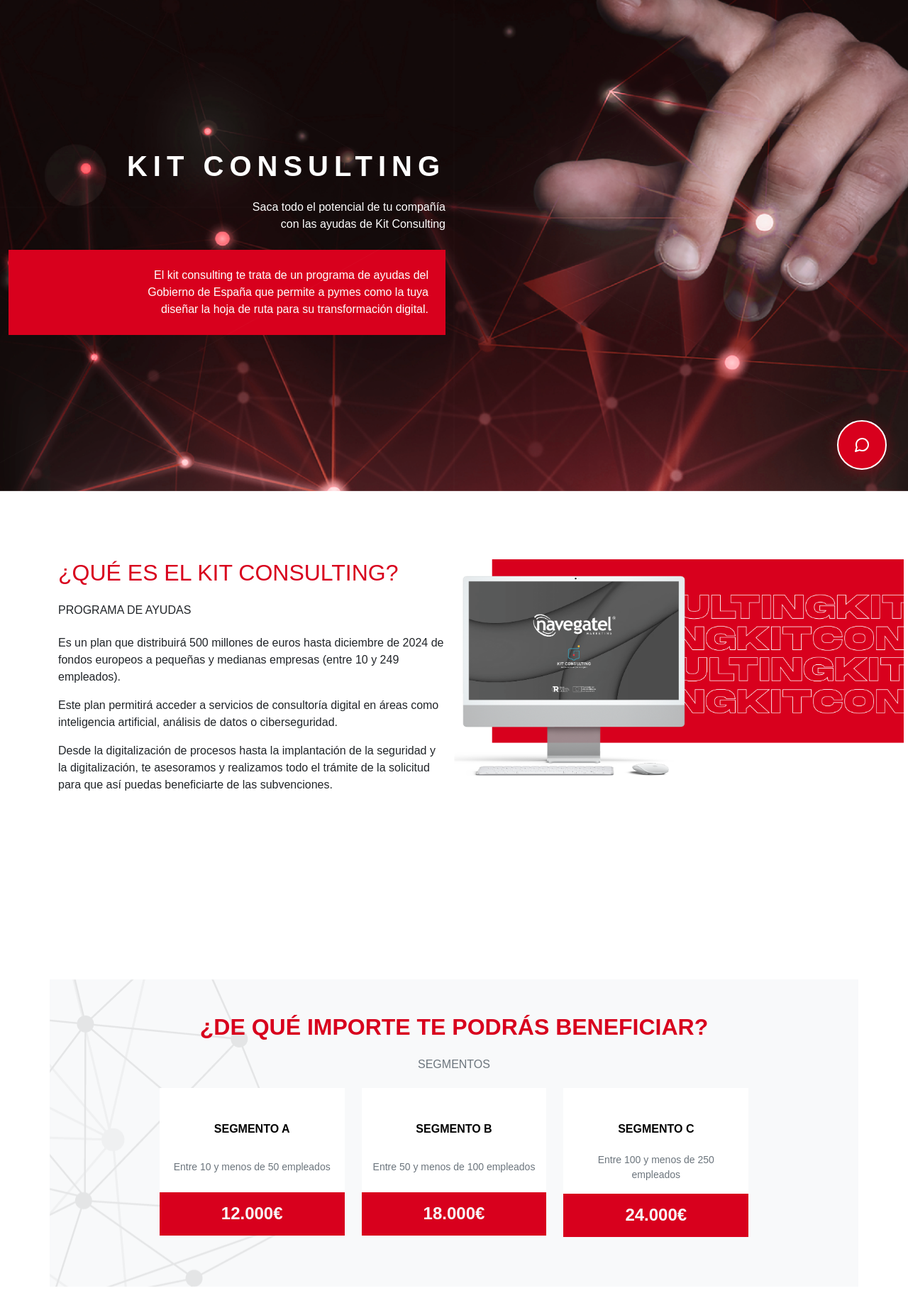
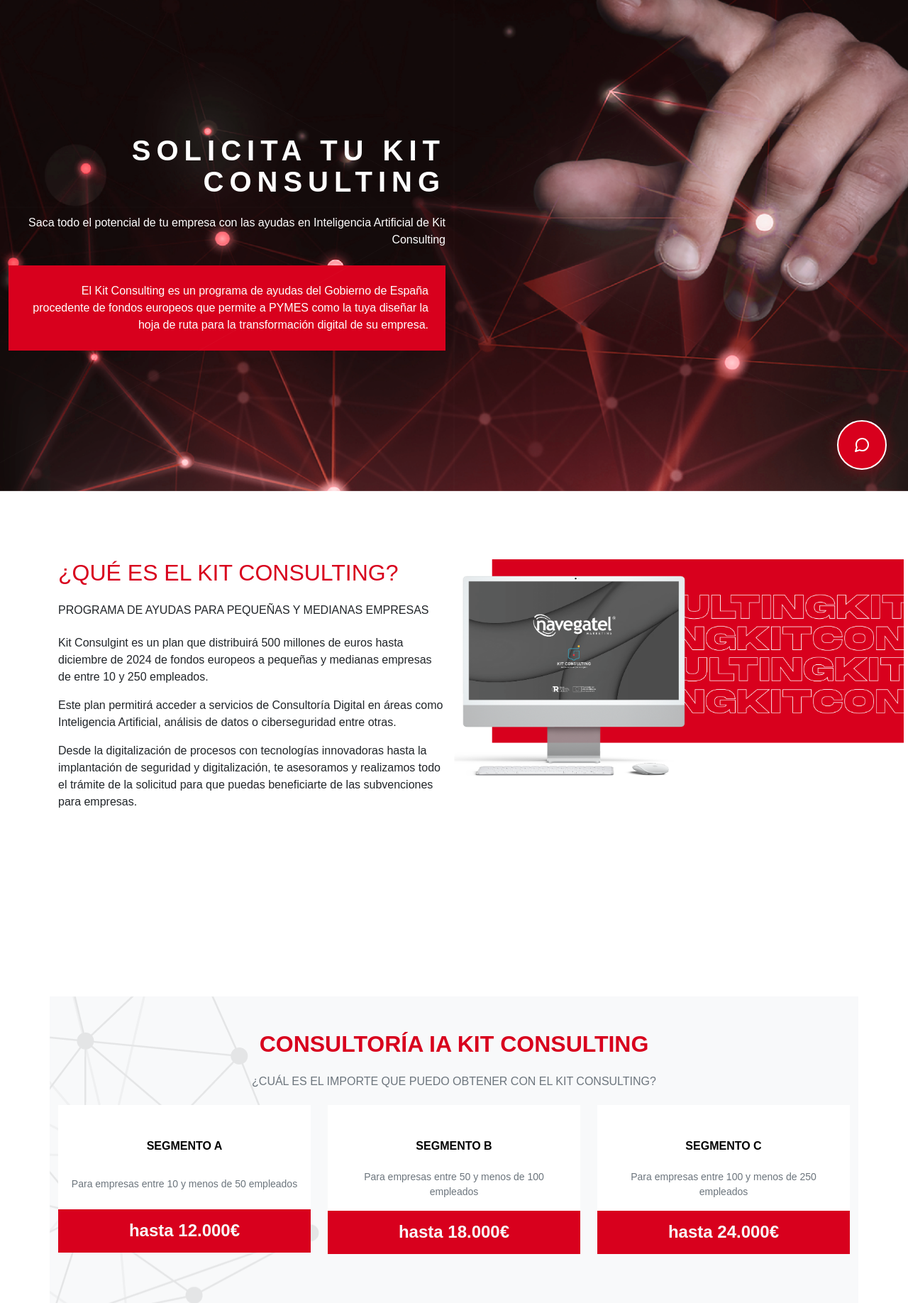
Before and after one commit to EdvardKS/DigitalAgentScheduler, a Flask app: page / in a window 1280 px wide. Shown: the part 108-1944 px from the top of the page at 71% size. Run offline with Flask 3, Linux system fonts and the light colour scheme.

Commit message:
SEO On-Page

```diff
--- a/chatbot.py
+++ b/chatbot.py
@@ -271,9 +271,9 @@ def handle_service_selection(user_input, session):
 
     return (
         "<strong>¿Qué servicio te interesa?</strong>\n\n"
-        "1. Inteligencia Artificial (hasta 6.000€)\n"
-        "2. Ventas Digitales (hasta 6.000€)\n"
-        "3. Estrategia y Rendimiento de Negocio (hasta 6.000€)\n\n"
+        "<br>1. Inteligencia Artificial (hasta 6.000€)\n"
+        "<br>2. Ventas Digitales (hasta 6.000€)\n"
+        "<br>3. Estrategia y Rendimiento de Negocio (hasta 6.000€)\n\n"
         "<strong>Por favor, selecciona el número del servicio deseado:</strong>" +
         session.format_state_data()
     )
--- a/requirements.txt
+++ b/requirements.txt
@@ -20,3 +20,4 @@ flask-sqlalchemy
 openai
 python-dotenv
 sqlalchemy
+psycopg2-binary
--- a/static/css/style.css
+++ b/static/css/style.css
@@ -606,3 +606,6 @@ footer a:hover {
 .bg-base {
     background-color: #f7f7f7 !important;
 }
+.links:hover {
+    color:black;
+}
--- a/templates/base.html
+++ b/templates/base.html
@@ -3,7 +3,7 @@
 <head>
     <meta charset="UTF-8">
     <meta name="viewport" content="width=device-width, initial-scale=1.0">
-    <title>KIT CONSULTING - Transformación Digital</title>
+    <title>KIT CONSULTING</title>
     <link href="https://cdn.jsdelivr.net/npm/bootstrap@5.3.0/dist/css/bootstrap.min.css" rel="stylesheet">
     <link href="/static/css/style.css" rel="stylesheet">
     <script src="https://unpkg.com/feather-icons"></script>
@@ -21,16 +21,16 @@
             <div class="collapse navbar-collapse" id="navbarNav">
                 <ul class="navbar-nav ms-auto">
                     <li class="nav-item">
-                        <a class="nav-link scroll-link" href="#what-is">KIT CONSULTING</a>
+                        <a class="nav-link scroll-link" href="#what-is" title="Kit Consulting">KIT CONSULTING</a>
                     </li>
                     <li class="nav-item">
-                        <a class="nav-link scroll-link" href="#segments">CONSULTORÍA IA</a>
+                        <a class="nav-link scroll-link" href="#segments" title="Consultoría IA">CONSULTORÍA IA</a>
                     </li>
                     <li class="nav-item">
-                        <a class="nav-link scroll-link" href="#solutions">SUBVENCIONES KIT</a>
+                        <a class="nav-link scroll-link" href="#solutions" title="Subvenciones Kit Consulting">SUBVENCIONES KIT</a>
                     </li>
                     <li class="nav-item">
-                        <a class="nav-link scroll-link" href="#contact">ASESOR DIGITAL</a>
+                        <a class="nav-link scroll-link" href="#contact" title="Asesor Digital Kit Consulting">ASESOR DIGITAL</a>
                     </li>
                 </ul>
             </div>
@@ -43,10 +43,11 @@
     <footer class="bg-danger text-white py-4">
         <div class="container">
             <div class="row">
-                <h4 class="text-center mb-5 py-3 fs-6">Ponte en contacto con nosotros para resolver tus dudas o solicitar el kit consulting</h4>
+                <h4 class="text-center mb-5 py-3 fs-6">Ponte en contacto con nosotros para resolver tus dudas o solicitar el Kit Consulting</h4>
                 <!-- Logo -->
                 <div class="col-md-3 mb-4 mb-md-0">
-                    <img src="static/disenyo/SVG/01-LOGO.svg" alt="Navegatel Logo" class="img-fluid" style="width: 150px;color:white !important">
+
+                    <img src="static/disenyo/SVG/01-LOGO.svg" alt="Navegatel Logo" class="img-fluid" width="180px" style="color: rgb(255, 255, 255); filter: brightness(0) invert(1);">
                     <div class="d-flex gap-2 mt-2">
                         <a href="https://instagram.com" class="text-white" target="_blank">
                             <i data-feather="instagram"></i>
@@ -69,11 +70,10 @@
                 <div class="col-md-3">
                     <h3>Kit Consulting</h3>
                     <ul class="list-unstyled">
-                        <li><a href="#" class="text-white text-decoration-none">Inicio</a></li>
-                        <li><a href="#" class="text-white text-decoration-none">Kit consulting</a></li>
-                        <li><a href="#" class="text-white text-decoration-none">Servicios</a></li>
-                        <li><a href="#" class="text-white text-decoration-none">Requisitos</a></li>
-                        <li><a href="#" class="text-white text-decoration-none">Contacto</a></li>
+                        <li><a href="/" class="links" title="Kit Consulting">Kit consulting</a></li>
+                        <li><a href="#segments" class="links" title="Consultoría IA">Consultoría IA</a></li>
+                        <li><a href="#solutions" class="links" title="Subvenciones Kit Consulting">Subvenciones Kit</a></li>
+                        <li><a href="#contact" class="links" title="Asesor Digital Kit Consulting">Tu Asesor Digital</a></li>
                     </ul>
                 </div>
 
@@ -81,18 +81,17 @@
                 <div class="col-md-3">
                     <h3>Privacidad</h3>
                     <ul class="list-unstyled">
-                        <li><a href="#" class="text-white text-decoration-none">Aviso Legal</a></li>
-                        <li><a href="#" class="text-white text-decoration-none">Política de Privacidad</a></li>
-                        <li><a href="#" class="text-white text-decoration-none">Términos y condiciones</a></li>
-                        <li><a href="#" class="text-white text-decoration-none">Declaración de accesibilidad</a></li>
-                        <li><a href="#" class="text-white text-decoration-none">Política de cookies</a></li>
+                        <li><a href="https://navegatel.org/aviso-legal/" class="links" rel="nofollow" target="_blank">Aviso Legal</a></li>
+                        <li><a href="https://navegatel.org/politica-de-privacidad/" class="links" rel="nofollow" target="_blank">Política de Privacidad</a></li>
+                        <li><a href="https://navegatel.org/declaracion-de-accesibilidad/" class="links" rel="nofollow" target="_blank">Declaración de accesibilidad</a></li>
+                        <li><a href="https://navegatel.org/politica-de-cookies/" class="links" rel="nofollow" target="_blank">Política de cookies</a></li>
                     </ul>
                 </div>
             </div>
 
             <!-- Footer Bottom -->
             <div class="text-center mt-3" style="font-size: 14px;">
-                <p>KIT CONSULTING 2024 | Desarrollado por Navegatel</p>
+                <p>KIT CONSULTING 2024 © Todos los derechos reservados | Desarrollado por Navegatel</p>
             </div>
         </div>
     </footer>
--- a/templates/index.html
+++ b/templates/index.html
@@ -6,12 +6,10 @@
     <div class="container-fluid">
         <div class="row align-items-center">
             <div class="col-12 col-md-6 text-start text-white">
-                <h1 class="text-end mb-4 fs-1">KIT CONSULTING</h1>
-                <p class="text-end mb-4">Saca todo el potencial de tu compañía<br>con las ayudas de Kit Consulting</p>
+                <h1 class="text-end mb-4 fs-1">SOLICITA TU KIT CONSULTING</h1>
+                <p class="text-end mb-4">Saca todo el potencial de tu empresa con las ayudas en Inteligencia Artificial de Kit Consulting</p>
                 <div class="bg-danger2 p-4 mt-4">
-                    <p class="mb-0 text-end">El kit consulting te trata de un programa de ayudas del<br>
-                    Gobierno de España que permite a pymes como la tuya<br>
-                    diseñar la hoja de ruta para su transformación digital.</p>
+                    <p class="mb-0 text-end">El Kit Consulting es un programa de ayudas del Gobierno de España procedente de fondos europeos que permite a PYMES como la tuya diseñar la hoja de ruta para la transformación digital de su empresa.</p>
                 </div>
             </div>
             <div class="col-12 col-md-6 text-center text-white">
@@ -22,15 +20,15 @@
 </section>
 
 <!-- What is KIT CONSULTING Section -->
-<section id="what-is"           class="py-5 my-5">
+<section id="what-is" class="py-5 my-5">
     <div class="container">
         <div class="row">
             <div class="col-lg-6">
                 <h2 class="text-danger mb-4">¿QUÉ ES EL KIT CONSULTING?</h2>
-                <h6 class="text-uppercase mb-4">PROGRAMA DE AYUDAS</h6>
-                <p>Es un plan que distribuirá 500 millones de euros hasta diciembre de 2024 de fondos europeos a pequeñas y medianas empresas (entre 10 y 249 empleados).</p>
-                <p>Este plan permitirá acceder a servicios de consultoría digital en áreas como inteligencia artificial, análisis de datos o ciberseguridad.</p>
-                <p>Desde la digitalización de procesos hasta la implantación de la seguridad y la digitalización, te asesoramos y realizamos todo el trámite de la solicitud para que así puedas beneficiarte de las subvenciones.</p>
+                <h6 class="text-uppercase mb-4">PROGRAMA DE AYUDAS PARA PEQUEÑAS Y MEDIANAS EMPRESAS</h6>
+                <p>Kit Consulgint es un plan que distribuirá 500 millones de euros hasta diciembre de 2024 de fondos europeos a pequeñas y medianas empresas de entre 10 y 250 empleados.</p>
+                <p>Este plan permitirá acceder a servicios de Consultoría Digital en áreas como Inteligencia Artificial, análisis de datos o ciberseguridad entre otras.</p>
+                <p>Desde la digitalización de procesos con tecnologías innovadoras hasta la implantación de seguridad y digitalización, te asesoramos y realizamos todo el trámite de la solicitud para que puedas beneficiarte de las subvenciones para empresas.</p>
             </div>
             <div class="col-lg-6 position-relative">
                 <img src="static/disenyo/IMG/02-KIT-CONSULTING.webp" alt="Kit Consulting" class="img-fluid" id="decoDer">
@@ -44,16 +42,16 @@
     <div style="background: url(static/disenyo/IMG/07-DECORACIÓN-IZQDA.webp) no-repeat top left; " class="bg-light py-5 ">
         <!-- <img id="decoIzq" src="static/disenyo/IMG/07-DECORACIÓN-IZQDA.webp" class="img-fluid" alt=""> -->
     <div class="container" style="background-color: #ffffff00 !important;" >
-        <h2 class="text-danger text-center mb-4 font-weight-extra-2-bold">¿DE QUÉ IMPORTE TE PODRÁS BENEFICIAR?</h2>
-        <h6 class="text-uppercase text-center mb-4">SEGMENTOS</h6>
+        <h2 class="text-danger text-center mb-4 font-weight-extra-2-bold">CONSULTORÍA IA KIT CONSULTING</h2>
+        <h6 class="text-uppercase text-center mb-4">¿CUÁL ES EL IMPORTE QUE PUEDO OBTENER CON EL KIT CONSULTING?</h6>
 
         <div class="row justify-content-center" >
             <div class="col-md-4">
                 <div class="caja text-center mb-4" style="height: 10 rem !important;">
                     <div class="p-0 card-body d-flex justify-content-between align-items-center flex-column">
                         <h5 class="mx-3 mt-5">SEGMENTO A</h5>
-                        <p class="m-3">Entre 10 y menos de 50 empleados</p>
-                        <h3 class="bg-danger text-light container-fluid">12.000€</h3>
+                        <p class="m-3">Para empresas entre 10 y menos de 50 empleados</p>
+                        <h3 class="bg-danger text-light container-fluid">hasta 12.000€</h3>
                     </div>
                 </div>
             </div>
@@ -61,8 +59,8 @@
                 <div class="caja text-center mb-4" style="height: 10 rem;">
                     <div class="p-0 card-body d-flex justify-content-between align-items-center flex-column">
                         <h5 class="mx-3 mt-5">SEGMENTO B</h5>
-                        <p class="m-3">Entre 50 y menos de 100 empleados</p>
-                        <h3 class="bg-danger text-light container-fluid">18.000€</h3>
+                        <p class="m-3">Para empresas entre 50 y menos de 100 empleados</p>
+                        <h3 class="bg-danger text-light container-fluid">hasta 18.000€</h3>
                     </div>
                 </div>
             </div>
@@ -70,8 +68,8 @@
                 <div class="caja text-center mb-4" style="height: 10 rem;">
                     <div class="p-0 card-body d-flex justify-content-between align-items-center flex-column">
                         <h5 class="mx-3 mt-5">SEGMENTO C</h5>
-                        <p class="m-3">Entre 100 y menos de 250 empleados</p>
-                        <h3 class="bg-danger text-light container-fluid">24.000€</h3>
+                        <p class="m-3">Para empresas entre 100 y menos de 250 empleados</p>
+                        <h3 class="bg-danger text-light container-fluid">hasta 24.000€</h3>
                     </div>
                 </div>
             </div>
@@ -81,48 +79,51 @@
 </section>
 
 <!-- Solutions Section -->
-<section id="solutions"         class="" >
+<section id="solutions">
     <div class="container py-5">
-        <h2 class="text-danger text-center mb-4 font-weight-extra-2-bold">¿QUÉ SOLUCIONES OFRECEMOS?</h2>
-        <h6 class="text-uppercase text-center mb-4">SERVICIOS A TU DISPOSICIÓN</h6>
+        <h2 class="text-danger text-center mb-4 font-weight-extra-2-bold">SUBVENCIONES KIT CONSULTING</h2>
+        <h6 class="text-uppercase text-center mb-4">TENEMOS UNA AMPLIA GAMA DE SERVICIOS A TU DISPOSICIÓN, DESDE INTELIGENCIA ARTIFICIAL HASTA EL ANÁLISIS DE DATOS</h6>
 
         <div class="row">
 
 
             <div class="col-md-4 ">
-                <div class="card bg-base service-card text-center mb-4 " style="height: 30rem;">
+                <div class="card bg-base service-card text-center mb-4" style="height: 30rem;">
                     <div class="bg-base card-body">
                         <i data-feather="cpu" class="service-icon mb-3 mt-3 mb-1"></i>
-                        <h5 class="text-center font-weight-extra-bold mt-1 mb-3">SERVICIO DE ASESORAMIENTO EN </h5>
+                        <!-- h5 class="text-center font-weight-extra-bold mt-1 mb-3">SERVICIO DE ASESORAMIENTO</h5 -->
                         <h4 class="text-danger text-center font-weight-extra-2-bold mt-1 mb-3 ">INTELIGENCIA ARTIFICIAL</h4>
+                        <p>Desarrollo e implantación de soluciones basadas en IA; desde Chatbots de soporte basados en Machine Learning hasta asistentes de voz completamente personalizados para tu negocio.</p>
                     </div>
-                    <img src="static/disenyo/IMG/04-IA.webp" alt="" aria-label="" class="img-fluid"/>
+                    <img src="static/disenyo/IMG/04-IA.webp" alt="Inteligencia Artificial" aria-label="" class="img-fluid"/>
                 </div>
                 <p class="text-center font-weight-extra-2-bold text-uppercase">HASTA 6.000€</p>
             </div>
 
 
             <div class="col-md-4 ">
-                <div class="card bg-base service-card text-center mb-4 " style="height: 30rem;">
+                <div class="card bg-base service-card text-center mb-4" style="height: 30rem;">
                     <div class="bg-base card-body">
                         <i data-feather="shopping-cart" class="service-icon mb-3 mt-3 mb-1"></i>
-                        <h5 class="text-center font-weight-extra-bold mt-1 mb-3">SERVICIO DE ASESORAMIENTO EN </h5>
+                        <!-- h5 class="text-center font-weight-extra-bold mt-1 mb-3">SERVICIO DE ASESORAMIENTO</h5 -->
                         <h4 class="text-danger text-center font-weight-extra-2-bold mt-1 mb-3 ">VENTAS DIGITALES</h4>
+                        <p>Ofrecemos el mejor servicio de consultoría para guiar tu eCommerce hasta el éxito de la mano de las tecnologías más punteras del mercado</p>
                     </div>
-                    <img src="static/disenyo/IMG/05-VENTAS.webp" alt="" aria-label="" class="img-fluid"/>
+                    <img src="static/disenyo/IMG/05-VENTAS.webp" alt="Ventas digitales" aria-label="" class="img-fluid"/>
                 </div>
                 <p class="text-center font-weight-extra-2-bold text-uppercase">HASTA 6.000€</p>
             </div>
 
 
             <div class="col-md-4 ">
-                <div class="card bg-base service-card text-center mb-4 " style="height: 30rem;">
+                <div class="card bg-base service-card text-center mb-4" style="height: 30rem;">
                     <div class="bg-base card-body">
-                        <i data-feather="trending-up" class="service-icon mb-3"></i>
-                        <h5 class="text-center font-weight-extra-bold mt-3 mb-1">SERVICIO DE ASESORAMIENTO EN </h5>
-                        <h4 class="text-danger text-center font-weight-extra-2-bold mt-1 mb-3">SERVICIO DE ASESORAMIENTO EN</h4>
+                        <i data-feather="trending-up" class="service-icon mb-3 mt-3 mb-1"></i>
+                        <!-- h5 class="text-center font-weight-extra-bold mt-3 mb-1">SERVICIO DE ASESORAMIENTO</h5 -->
+                        <h4 class="text-danger text-center font-weight-extra-2-bold mt-1 mb-3">ANÁLISIS DE DATOS</h4>
+                        <p>Transformamos tus datos en información valiosa para la toma de decisiones estratégicas con técnicas avanzadas de analítica y visualización.</p>
                     </div>
-                    <img src="static/disenyo/IMG/06-ESTRATEGIA.webp" alt="" aria-label="" class="img-fluid"/>
+                    <img src="static/disenyo/IMG/06-ESTRATEGIA.webp" alt="Análisis de datos" aria-label="" class="img-fluid"/>
                 </div>
                 <p class="text-center font-weight-extra-2-bold text-uppercase">HASTA 6.000€</p>
             </div>
@@ -133,12 +134,11 @@
 </section>
 
 <!-- Requirements Section -->
-<section id="requirements"      class="py-5 bg-danger text-white ">
+<section id="requirements" class="py-5 bg-danger text-white ">
     <div class="container">
-        <h2 class="text-center mb-4 font-weight-extra-2-bold">¿CUÁLES SON LOS REQUISITOS?</h2>
-        <h6 class="text-uppercase text-center mb-4 font-weight-extra-bold">SERVICIOS A TU DISPOSICIÓN</h6>
-        <p class="container text-center my-2 mb-4 pb-4 w-50 mx-auto"> Para acceder a estas ayudas, las pequeñas y medianas empresas solicitantes deberán
-        cumplir con los requisitos mínimos establecidos en las bases del programa:
+        <h2 class="text-center mb-4 font-weight-extra-2-bold">CÓMO SOLICITAR EL KIT</h2>
+        <h6 class="text-uppercase text-center mb-4 font-weight-extra-bold">GUÍA BÁSICA PARA BENEFICIARIOS DEL KIT CONSULTING Y KIT DIGITAL</h6>
+        <p class="container text-center my-2 mb-4 pb-4 w-50 mx-auto">Para acceder a las ayudas tanto de <b>Kit Consulting</b> como <b>Kit Digital</b>, las pequeñas y medianas empresas solicitantes deberán cumplir con los requisitos mínimos establecidos en las bases del programa:
         </p>
 
         <div class="row">
@@ -154,7 +154,7 @@
                 <ul class="list-unstyled">
                     <li class="mb-5"><i data-feather="check-circle" class="me-3 check-circle-large"></i>No estar sujeta a una orden de recuperación pendiente</li>
                     <li class="mb-5"><i data-feather="check-circle" class="me-3 check-circle-large"></i>No estar incursa en ninguna de las prohibiciones</li>
-                    <li class="mb-5"><i data-feather="check-circle" class="me-3 check-circle-large"></i>No superar el límite de ayudas de mínimis</li>
+                    <li class="mb-5"><i data-feather="check-circle" class="me-3 check-circle-large"></i>No superar el límite de ayudas de mínimas</li>
                     <li class="mb-5"><i data-feather="check-circle" class="me-3 check-circle-large"></i>Estar al corriente de las obligaciones tributarias y frente a la Seguridad Social</li>
                 </ul>
             </div>
@@ -165,8 +165,8 @@
 <!-- Contact Form Section -->
 <section id="contact"           class=" py-5">
     <div class="container">
-    <h2 class="text-center mb-4 text-danger font-weight-extra-2-bold">¿AÚN TIENES DUDAS?</h2>
-    <h6 class="text-uppercase text-center mb-4 font-weight-extra-bold">NOSOTROS TE AYUDAMOS</h6>
+    <h2 class="text-center mb-4 text-danger font-weight-extra-2-bold">CONTACTA CON TU ASESOR DIGITAL</h2>
+    <h6 class="text-uppercase text-center mb-4 font-weight-extra-bold">Te ayudamos durante todo el proceso para que puedas beneficiarte de las ayudas a PYMES de Kit Consulting.</h6>
 
 
         <div class="row justify-content-center">
@@ -204,7 +204,7 @@
                     </div>
                     <div class="form-check mb-3">
                         <input type="checkbox" class="form-check-input" id="privacyPolicy" name="privacyPolicy" required>
-                        <label class="form-check-label" for="privacyPolicy">He leído y acepto la Política de Privacidad</label>
+                        <label class="form-check-label" for="privacyPolicy">He leído y acepto la <a href="https://navegatel.org/politica-de-privacidad/" target="_blank" rel="nofollow" style="color:black;">Política de Privacidad</a></label>
                     </div>
                     <div class="text-center">
                         <button type="submit" class="btn btn-danger">ENVIAR</button>
@@ -221,19 +221,19 @@
     <div class="container">
         <div class="row align-items-center justify-content-center text-center">
             <div class="col-auto mb-4 mb-md-0">
-                <img src="static/disenyo/IMG/09-LOGO-KIT.webp" alt="Kit Consulting" height="90">
+                <img src="static/disenyo/IMG/09-LOGO-KIT.webp" alt="Kit Consulting Navegatel" height="90">
             </div>
             <div class="col-auto mb-4 mb-md-0">
-                <img src="static/disenyo/IMG/10-LOGO-UNION-EUROPEA.webp" alt="Kit Consulting" height="60">
+                <img src="static/disenyo/IMG/10-LOGO-UNION-EUROPEA.webp" alt="Unión Europea" height="60">
             </div>
             <div class="col-auto mb-4 mb-md-0">
-                <img src="static/disenyo/IMG/11-LOGO-GOBIERNO.webp" alt="European Union" height="60">
+                <img src="static/disenyo/IMG/11-LOGO-GOBIERNO.webp" alt="Gobierno de España" height="60">
             </div>
             <div class="col-auto mb-4 mb-md-0">
-                <img src="static/disenyo/IMG/12-LOGO-RED.ES.webp" alt="Government" height="60">
+                <img src="static/disenyo/IMG/12-LOGO-RED.ES.webp" alt="Red.es" height="60">
             </div>
             <div class="col-auto mb-4 mb-md-0">
-                <img src="static/disenyo/IMG/13-LOGO-PLAN.webp" alt="Government" height="60">
+                <img src="static/disenyo/IMG/13-LOGO-PLAN.webp" alt="Plan de recuperación y transformación" height="60">
             </div>
         </div>
     </div>
```
